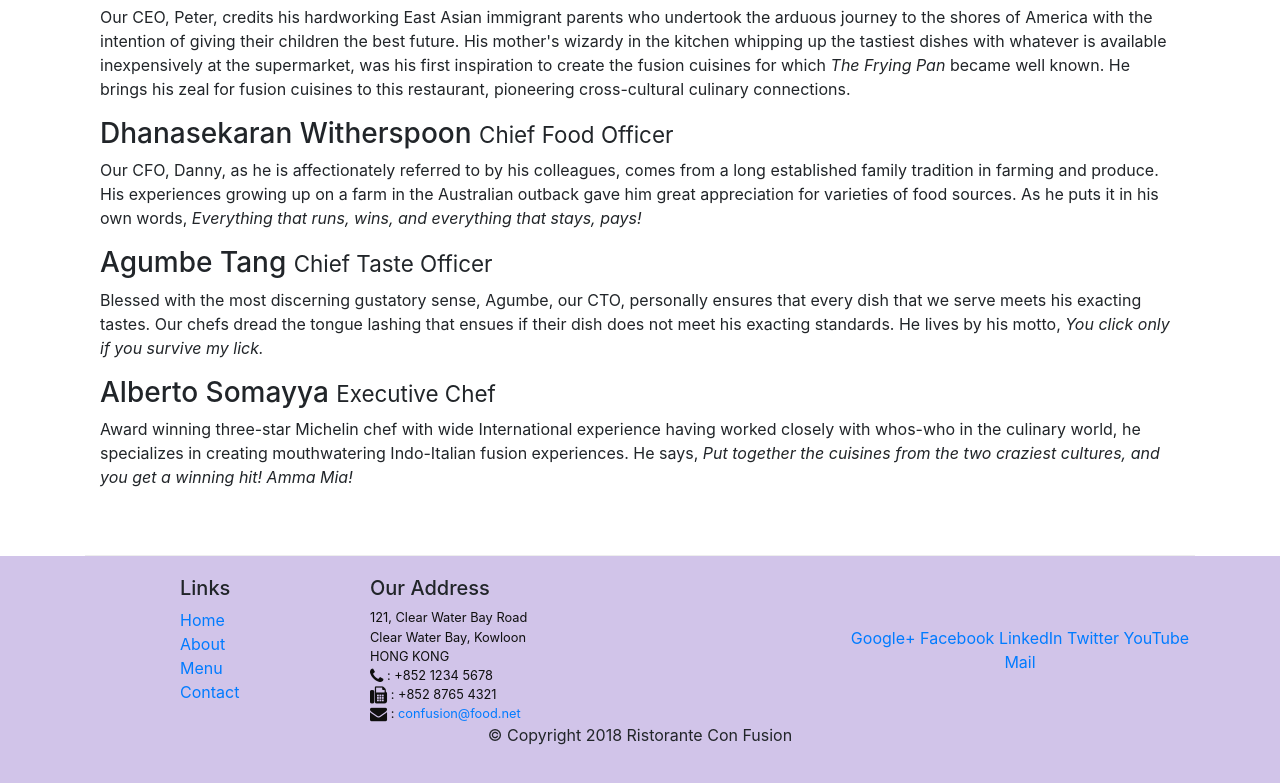
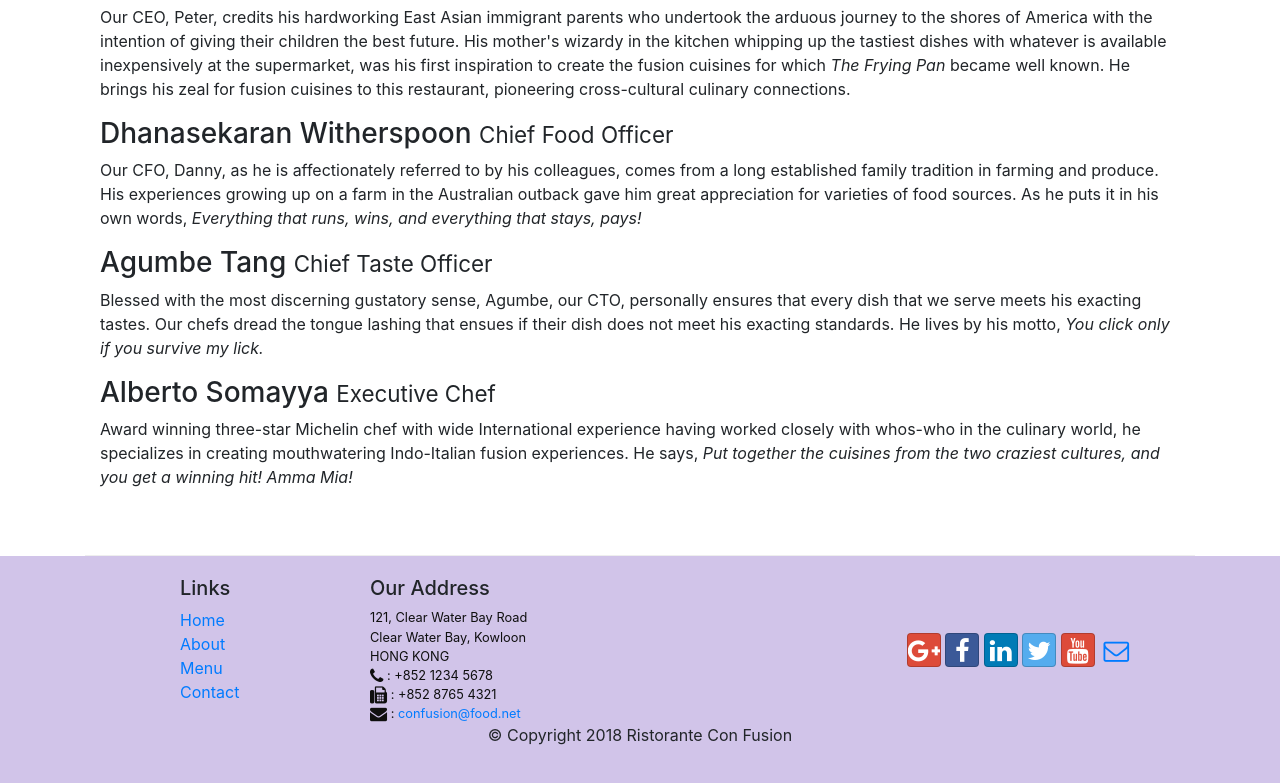
Before and after one commit to Kritika-Singhal/Confusion, a website: page aboutus.html in a window 1280 px wide. Shown: the part 998-1781 px from the top of the page. Drawn offline with nearby package versions, Linux system fonts and the light colour scheme.

Commit message:
Icons and Fonts added

```diff
--- a/aboutus.html
+++ b/aboutus.html
@@ -112,12 +112,12 @@
                 </div>
                 <div class="col-12 col-sm-4 align-self-center">
                     <div class="text-center">
-                        <a href="http://google.com/+">Google+</a>
-                        <a href="http://www.facebook.com/profile.php?id=">Facebook</a>
-                        <a href="http://www.linkedin.com/in/">LinkedIn</a>
-                        <a href="http://twitter.com/">Twitter</a>
-                        <a href="http://youtube.com/">YouTube</a>
-                        <a href="mailto:">Mail</a>
+                        <a class="btn btn-social-icon btn-google" href="http://google.com/+"><i class="fa fa-google-plus fa-lg"></i></a>
+                        <a class="btn btn-social-icon btn-facebook" href="http://www.facebook.com/profile.php?id="><i class="fa fa-facebook fa-lg"></i></a>
+                        <a class="btn btn-social-icon btn-linkedin" href="http://www.linkedin.com/in/"><i class="fa fa-linkedin fa-lg"></i></a>
+                        <a class="btn btn-social-icon btn-twitter" href="http://twitter.com/"><i class="fa fa-twitter fa-lg"></i></a>
+                        <a class="btn btn-social-icon btn-google" href="http://youtube.com/"><i class="fa fa-youtube fa-lg"></i></a>
+                        <a class="btn btn-social-icon" href="mailto:confusion@food.net"><i class="fa fa-envelope-o fa-lg"></i></a>
                     </div>
                 </div>
            </div>
```
